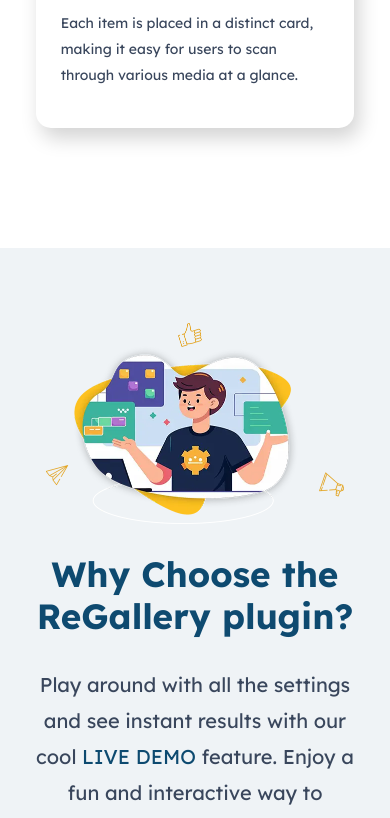
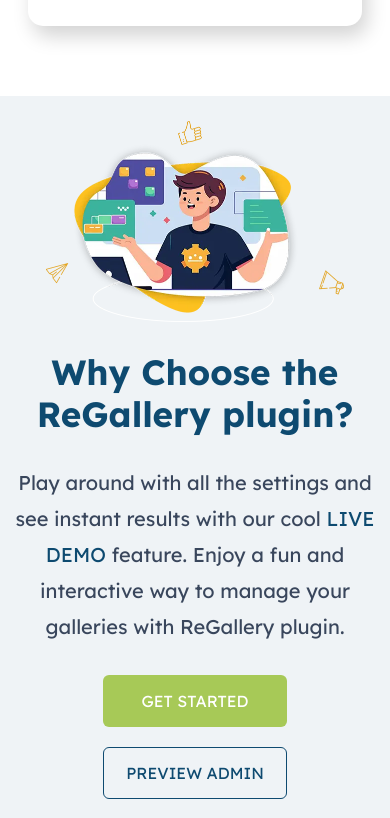
Before and after one commit to GrigorHarutyunian/regallery, a React (Vite) app: page / in a window 390 px wide. Shown: the part 2966-3784 px from the top of the page. Built offline with nearby package versions, Linux system fonts and the light colour scheme.

Commit message:
new padding 25 15 for mobile all sections without first section

```diff
--- a/src/index.css
+++ b/src/index.css
@@ -122,6 +122,9 @@ p {
   .review__title {
     max-width: 233px;
   }
+  section[id] {
+    padding: 25px 15px;
+  }
 }
 
 @media screen and (min-width: 700px) and (max-width: 765px) {
```
